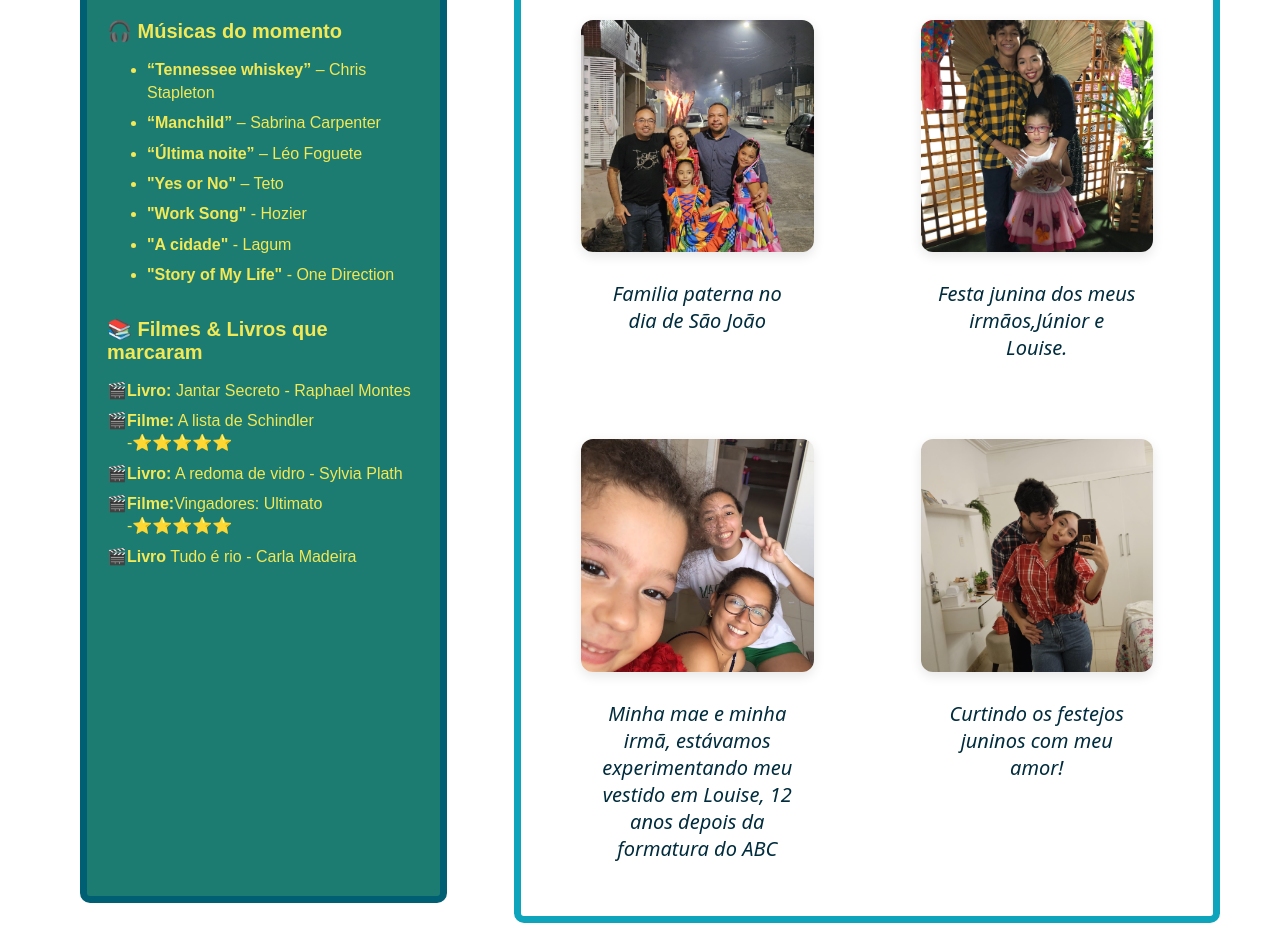
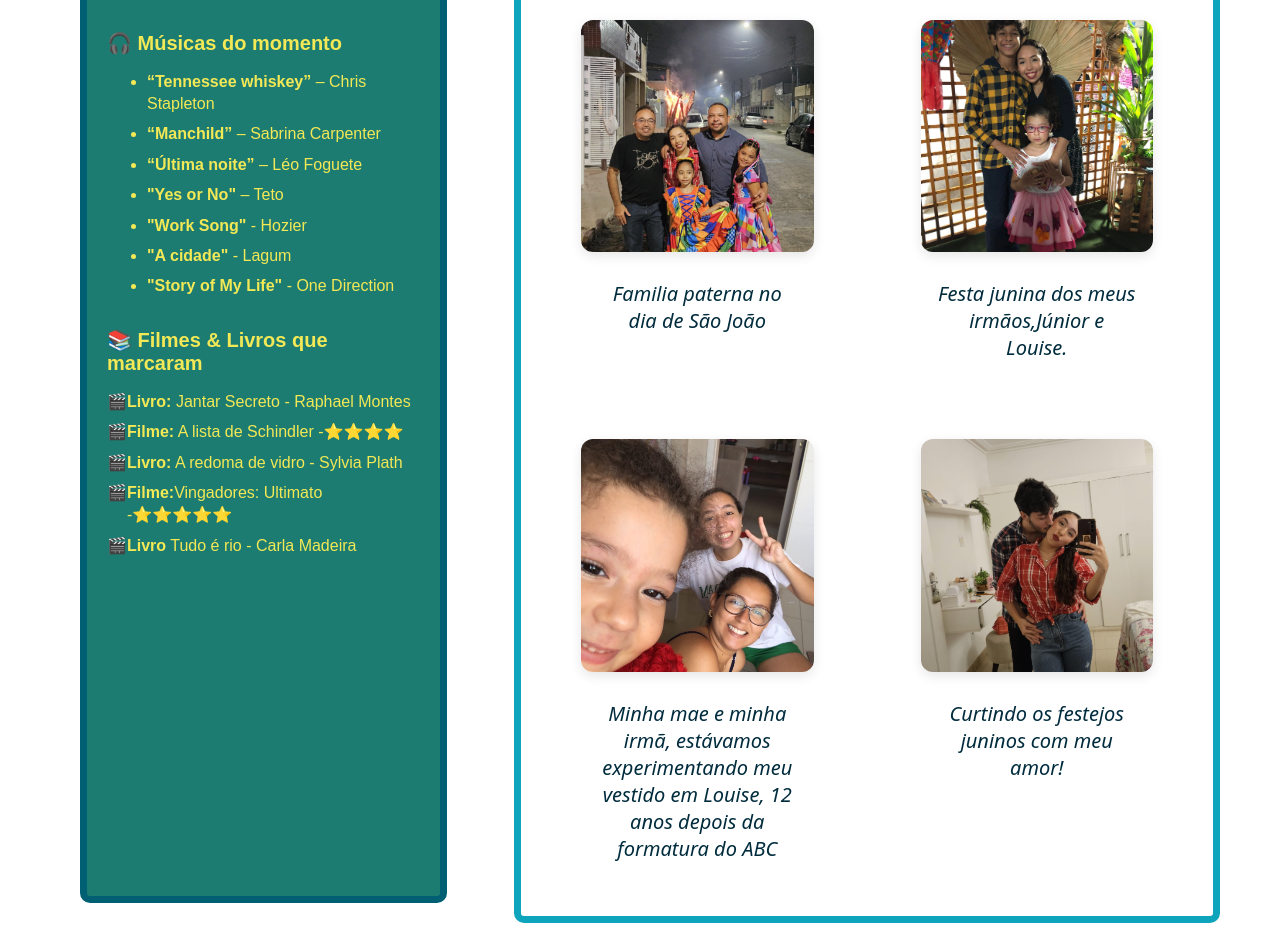
Before and after one commit to GiovanaMarques-dev/Projetos-da-Giovana, a plain HTML site: page index.html in a window 1280 px wide. Shown: the part 1373-2324 px from the top of the page. Drawn offline with Linux system fonts and the light colour scheme.

Commit message:
alteração do filme

```diff
--- a/index.html
+++ b/index.html
@@ -63,7 +63,7 @@
       <h3>📚 Filmes & Livros que marcaram</h3>
       <ul>
        <li><strong>Livro:</strong> Jantar Secreto - Raphael Montes</li>
-        <li><strong>Filme:</strong> A lista de Schindler -⭐⭐⭐⭐⭐</li>
+        <li><strong>Filme:</strong> A lista de Schindler -⭐⭐⭐⭐</li>
         <li><strong>Livro:</strong> A redoma de vidro - Sylvia Plath</li>
         <li><strong>Filme:</strong>Vingadores: Ultimato -⭐⭐⭐⭐⭐</li>
       <li><strong>Livro</strong> Tudo é rio - Carla Madeira</li>
```
